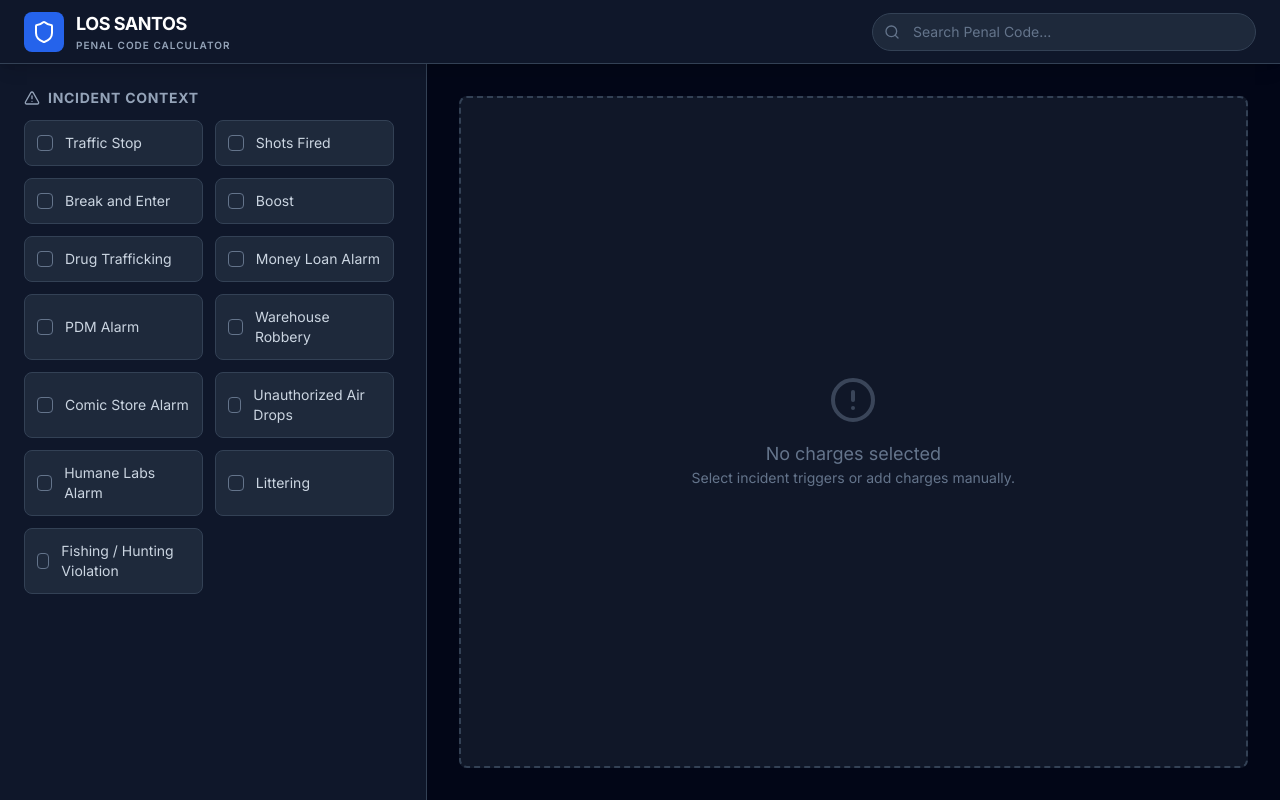
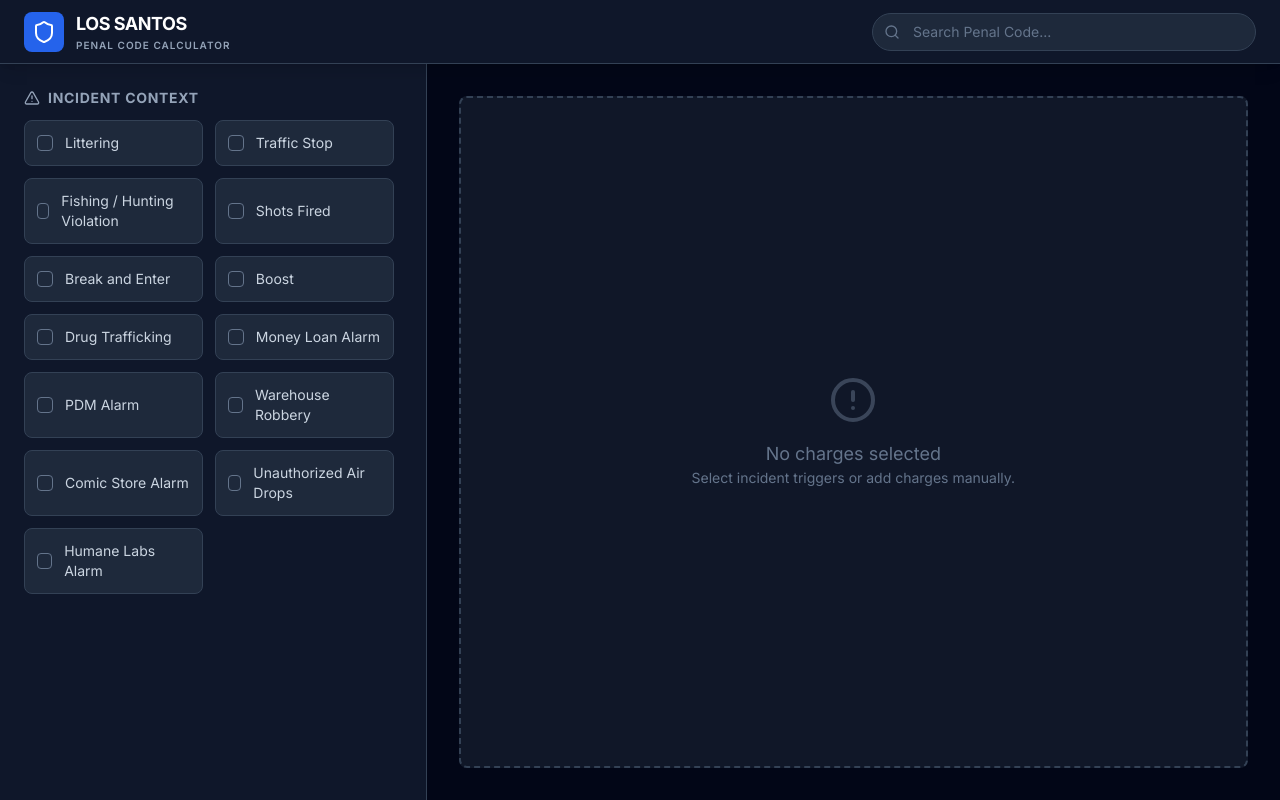
Before and after one commit to PRAWLN/Penal-code, a React (Vite) app: page / in a window 1280 px wide. Built offline with nearby package versions, Linux system fonts and the light colour scheme.

Commit message:
feat: Add littering and fishing/hunting incident types
Adds new options to the scenario selector for 'Littering' and 'Fishing / Hunting Violation' incident types, expanding the application's coverage.

```diff
--- a/components/ScenarioSelector.tsx
+++ b/components/ScenarioSelector.tsx
@@ -8,7 +8,9 @@ interface ScenarioSelectorProps {
 }
 
 const INCIDENT_TYPES = [
+  { id: 'littering', label: 'Littering' },
   { id: 'traffic_stop', label: 'Traffic Stop' },
+  { id: 'fishing_hunting', label: 'Fishing / Hunting Violation' },
   { id: 'shots_fired', label: 'Shots Fired' },
   { id: 'break_and_enter', label: 'Break and Enter' },
   { id: 'boost', label: 'Boost' },
@@ -19,8 +21,6 @@ const INCIDENT_TYPES = [
   { id: 'comic_store', label: 'Comic Store Alarm' },
   { id: 'air_drops', label: 'Unauthorized Air Drops' },
   { id: 'humane_labs', label: 'Humane Labs Alarm' },
-  { id: 'littering', label: 'Littering' },
-  { id: 'fishing_hunting', label: 'Fishing / Hunting Violation' },
 ];
 
 const TRAFFIC_VIOLATIONS = [
```
